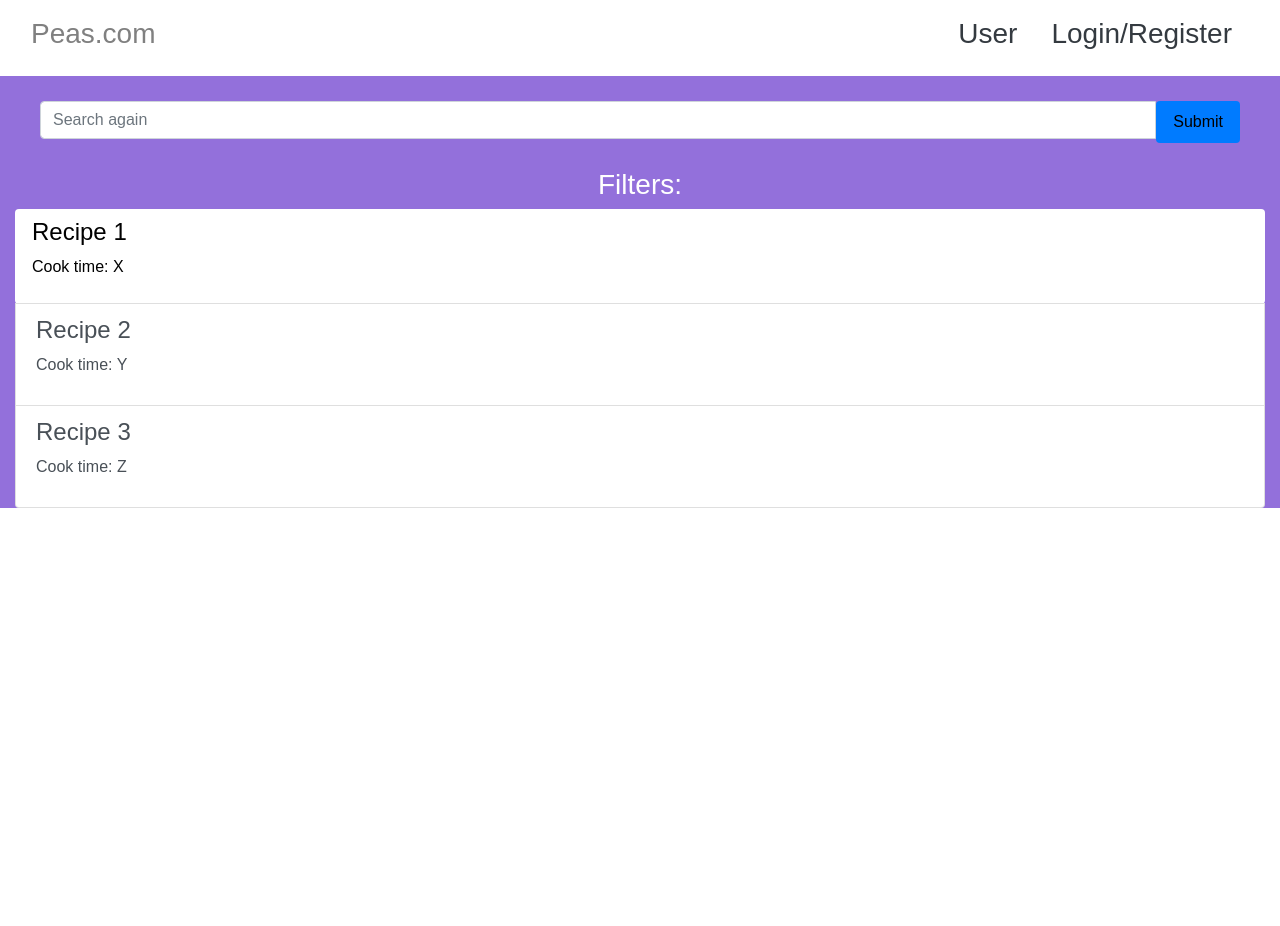
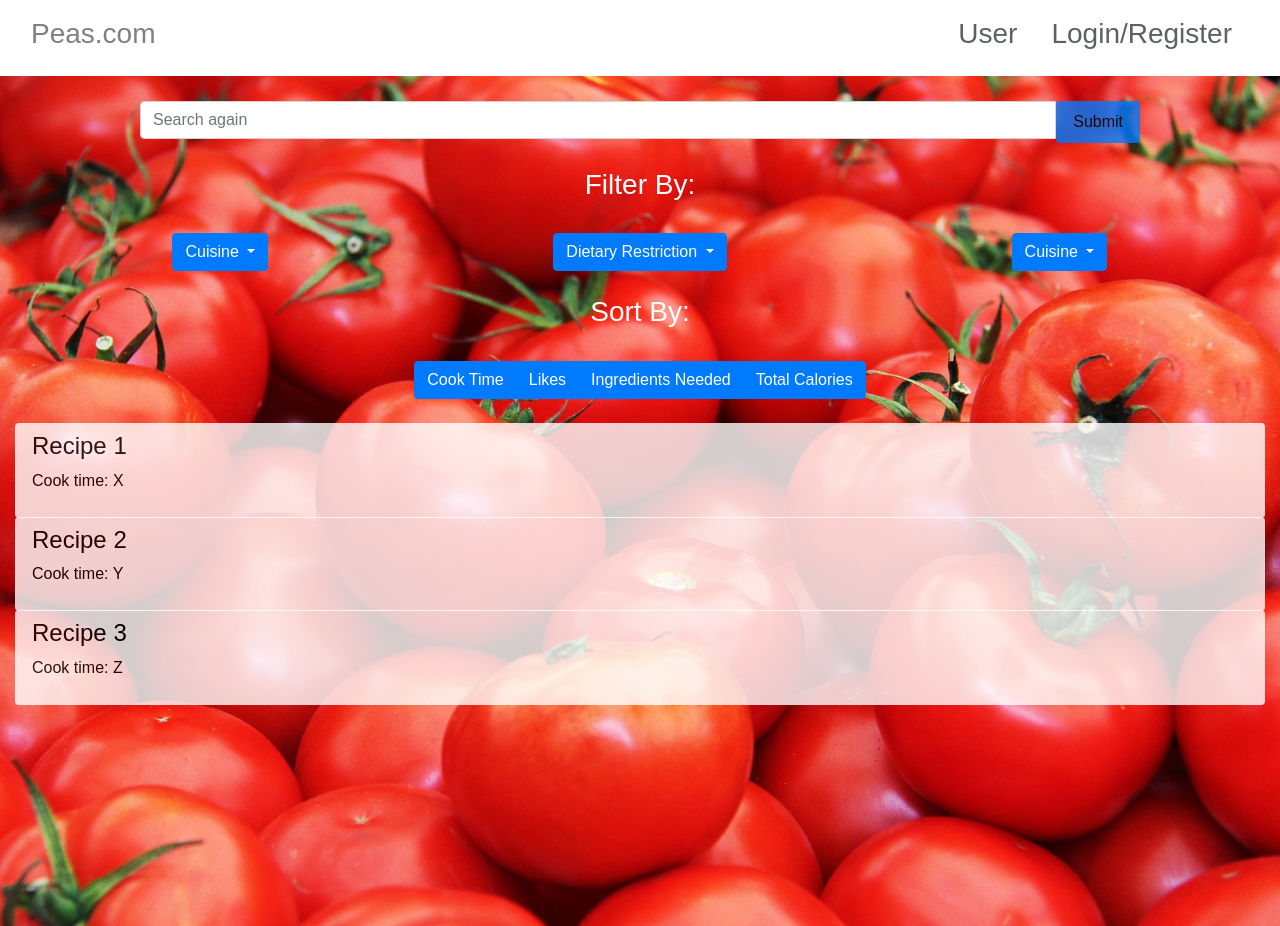
Before and after one commit to jfantab/peas.com, a PHP site: page /results.html in a window 1280 px wide. Before the commit the page ends 508 px from the top, so only its background shows below. Run offline with PHP 8.4, Linux system fonts and the light colour scheme; some libraries are stand-ins or nearby versions.

Commit message:
Added filters and sorting

```diff
--- a/results.css
+++ b/results.css
@@ -7,6 +7,7 @@ a.btn {
     border: 1px solid transparent;
     padding: .5rem 1rem;
     color: black;
+    opacity: 0.8;
 }
 
 a.btn:hover {
@@ -28,10 +29,12 @@ html {
     color: white;
 }
 
-.welcome {
+.results {
+    background-image: url("results_background.jpg");
+    background-repeat:no-repeat;
+    background-attachment:fixed;
+    background-size: cover;
     height: 850px;
-    background-image: url("background1.jpg");
-    background-size: cover;
 }
 
 #links {
@@ -43,7 +46,32 @@ html {
     color: gray;
 }
 
-.background {
-    background-color: mediumpurple;
-    height: 100%;
+a.btn {
+    border-radius: .25rem;
+    border: 1px solid transparent;
+    padding: .5rem 1rem;
+    color: black;
+    opacity: 0.8;
 }
+
+a.btn:hover{
+    opacity: 1.0;
+}
+
+.dropdown-item:focus {
+    outline: none;
+}
+
+:focus {
+    outline: none;
+    box-shadow: none;
+}
+
+:active {
+    outline: none;
+    box-shadow: none;
+}
+
+.btn:not(:disabled):not(.disabled) {
+    cursor: pointer;
+}
--- a/results.html
+++ b/results.html
@@ -4,9 +4,16 @@
     <meta charset="UTF-8">
     <link href="bootstrap.css" rel="stylesheet">
     <link href="results.css" rel="stylesheet">
+
+    <!-- Scripts-->
+    <script src="https://code.jquery.com/jquery-3.2.1.slim.min.js" integrity="sha384-KJ3o2DKtIkvYIK3UENzmM7KCkRr/rE9/Qpg6aAZGJwFDMVNA/GpGFF93hXpG5KkN" crossorigin="anonymous"></script>
+    <script src="https://cdnjs.cloudflare.com/ajax/libs/popper.js/1.12.3/umd/popper.min.js" integrity="sha384-vFJXuSJphROIrBnz7yo7oB41mKfc8JzQZiCq4NCceLEaO4IHwicKwpJf9c9IpFgh" crossorigin="anonymous"></script>
+    <script src="https://maxcdn.bootstrapcdn.com/bootstrap/4.0.0-beta.2/js/bootstrap.min.js" integrity="sha384-alpBpkh1PFOepccYVYDB4do5UnbKysX5WZXm3XxPqe5iKTfUKjNkCk9SaVuEZflJ" crossorigin="anonymous"></script>
+
     <title>Search Results</title>
 </head>
 <body>
+    <!-- Navigation bar-->
     <div class="navbar navbar-expand-sm">
         <div class="container-fluid">
             <a class="navbar-brand" href="main.html" id="logo"><h3>Peas.com</h3></a>
@@ -21,19 +28,137 @@
         </div>
     </div>
 
-    <div class="container-fluid main background">
+    <!-- Search again-->
+    <div class="container-fluid main results">
         <div class="col"></div>
         <form name="searchBar" class="formSearch">
-            <div class="input-group">
+            <div class="input-group mx-auto" style="width: 1000px">
                 <input class="form-control" type="text" placeholder="Search again" value="" id="ingredients">
                 <span class="input-group-btn">
                     <a href="results.html" type="button" class="btn btn-primary">Submit</a>
                 </span>
             </div>
         </form>
+
+        <!-- Filtering-->
         <div class="col text-center headings">
-            <h3>Filters:</h3>
+            <h3>Filter By:</h3>
+            <br>
+            <div class="filters d-flex justify-content-around">
+                <div class="dropdown">
+                    <button class="btn btn-primary dropdown-toggle" type="button" id="cuisineDropDown" data-toggle="dropdown" aria-haspopup="true" aria-expanded="false">
+                        Cuisine
+                    </button>
+                    <div class="dropdown-menu" aria-labelledby="cuisineDropDown">
+                        <form>
+                            <div class="checkbox dropdown-item">
+                                <label><input type="checkbox"> American</label>
+                            </div>
+                            <div class="checkbox dropdown-item">
+                                <label><input type="checkbox"> Mexican</label>
+                            </div>
+                            <div class="checkbox dropdown-item">
+                                <label><input type="checkbox"> Italian</label>
+                            </div>
+                            <div class="checkbox dropdown-item">
+                                <label><input type="checkbox"> French</label>
+                            </div>
+                            <div class="checkbox dropdown-item">
+                                <label><input type="checkbox"> German</label>
+                            </div>
+                            <div class="checkbox dropdown-item">
+                                <label><input type="checkbox"> Chinese</label>
+                            </div>
+                            <div class="checkbox dropdown-item">
+                                <label><input type="checkbox"> Japanese</label>
+                            </div>
+                            <div class="checkbox dropdown-item">
+                                <label><input type="checkbox"> Korean</label>
+                            </div>
+                            <div class="checkbox dropdown-item">
+                                <label><input type="checkbox"> Thai</label>
+                            </div>
+                        </form>
+                    </div>
+                </div>
+
+                <div class="dropdown">
+                    <button class="btn btn-primary dropdown-toggle" type="button" id="dietDropDown" data-toggle="dropdown" aria-haspopup="true" aria-expanded="false">
+                        Dietary Restriction
+                    </button>
+                    <div class="dropdown-menu" aria-labelledby="dietDropDown">
+                        <form>
+                            <div class="checkbox dropdown-item">
+                                <label><input type="checkbox"> Vegan</label>
+                            </div>
+                            <div class="checkbox dropdown-item">
+                                <label><input type="checkbox"> Gluten Free</label>
+                            </div>
+                            <div class="checkbox dropdown-item">
+                                <label><input type="checkbox"> Lactose Intolerance</label>
+                            </div>
+                            <div class="checkbox dropdown-item">
+                                <label><input type="checkbox"> Peanut Free</label>
+                            </div>
+                            <div class="checkbox dropdown-item">
+                                <label><input type="checkbox"> Diabetic</label>
+                            </div>
+                            <div class="checkbox dropdown-item">
+                                <label><input type="checkbox"> Kosher</label>
+                            </div>
+                            <div class="checkbox dropdown-item">
+                                <label><input type="checkbox"> Halal</label>
+                            </div>
+                        </form>
+                    </div>
+                </div>
+
+                <div class="dropdown">
+                    <button class="btn btn-primary dropdown-toggle" type="button" id="flavorDropDown" data-toggle="dropdown" aria-haspopup="true" aria-expanded="false">
+                        Cuisine
+                    </button>
+                    <div class="dropdown-menu" aria-labelledby="flavorDropDown">
+                        <form>
+                            <div class="checkbox dropdown-item">
+                                <label><input type="checkbox"> Savory</label>
+                            </div>
+                            <div class="checkbox dropdown-item">
+                                <label><input type="checkbox"> Sweet</label>
+                            </div>
+                            <div class="checkbox dropdown-item">
+                                <label><input type="checkbox"> Spicy</label>
+                            </div>
+                        </form>
+                    </div>
+                </div>
+            </div>
         </div>
+        <br>
+
+        <!-- Sorting -->
+        <div class="col text-center headings">
+            <h3>Sort By:</h3>
+            <br>
+            <div class="sorting d-flex justify-content-around">
+                <div class="btn-group btn-group-toggle" data-toggle="buttons">
+                    <label class="btn btn-primary">
+                        <input type="radio" name="options" id="option1" autocomplete="off"> Cook Time
+                    </label>
+                    <label class="btn btn-primary">
+                        <input type="radio" name="options" id="option2" autocomplete="off"> Likes
+                    </label>
+                    <label class="btn btn-primary">
+                        <input type="radio" name="options" id="option3" autocomplete="off"> Ingredients Needed
+                    </label>
+                    <label class="btn btn-primary">
+                        <input type="radio" name="options" id="option3" autocomplete="off"> Total Calories
+                    </label>
+                </div>
+            </div>
+            <br>
+        </div>
+
+        <!-- Results list--->
         <div class="col"></div>
         <div class="panel list-group" id="results-list">
             <a href="#recipeOne" class="btn list-group-item list-group-item-action" data-toggle="collapse" data-parent="#results-list">
@@ -41,28 +166,32 @@
                 <p class="list-group-item-text">Cook time: X</p>
                 <div class="collapse" id="recipeOne">
                     Ingredients: Item 1, Item 2, Item 3, Item 4
+                    <div class="d-flex justify-content-end">
+                        <button class="btn btn-primary" type="button">Add to My Recipes</button>
+                    </div>
                 </div>
             </a>
-            <a href="#recipeTwo" class="list-group-item list-group-item-action" data-toggle="collapse" data-parent="#results-list">
+            <a href="#recipeTwo" class="btn list-group-item list-group-item-action" data-toggle="collapse" data-parent="#results-list">
                 <h4 class="list-group-item-heading">Recipe 2</h4>
                 <p class="list-group-item-text">Cook time: Y</p>
                 <div class="collapse" id="recipeTwo">
                     Ingredients: Item 1, Item 2, Item 3, Item 4
+                    <div class="d-flex justify-content-end">
+                        <button class="btn btn-primary" type="button">Add to My Recipes</button>
+                    </div>
                 </div>
             </a>
-            <a href="#recipeThree" class="list-group-item list-group-item-action" data-toggle="collapse" data-parent="#results-list">
+            <a href="#recipeThree" class="btn list-group-item list-group-item-action" data-toggle="collapse" data-parent="#results-list">
                 <h4 class="list-group-item-heading">Recipe 3</h4>
                 <p class="list-group-item-text">Cook time: Z</p>
                 <div class="collapse" id="recipeThree">
                     Ingredients: Item 1, Item 2, Item 3, Item 4
+                    <div class="d-flex justify-content-end">
+                        <button class="btn btn-primary" type="button">Add to My Recipes</button>
+                    </div>
                 </div>
             </a>
         </div>
     </div>
-
-    <!-- Scripts-->
-    <script src="https://code.jquery.com/jquery-3.2.1.slim.min.js" integrity="sha384-KJ3o2DKtIkvYIK3UENzmM7KCkRr/rE9/Qpg6aAZGJwFDMVNA/GpGFF93hXpG5KkN" crossorigin="anonymous"></script>
-    <script src="https://cdnjs.cloudflare.com/ajax/libs/popper.js/1.12.3/umd/popper.min.js" integrity="sha384-vFJXuSJphROIrBnz7yo7oB41mKfc8JzQZiCq4NCceLEaO4IHwicKwpJf9c9IpFgh" crossorigin="anonymous"></script>
-    <script src="https://maxcdn.bootstrapcdn.com/bootstrap/4.0.0-beta.2/js/bootstrap.min.js" integrity="sha384-alpBpkh1PFOepccYVYDB4do5UnbKysX5WZXm3XxPqe5iKTfUKjNkCk9SaVuEZflJ" crossorigin="anonymous"></script>
 </body>
 </html>
```
